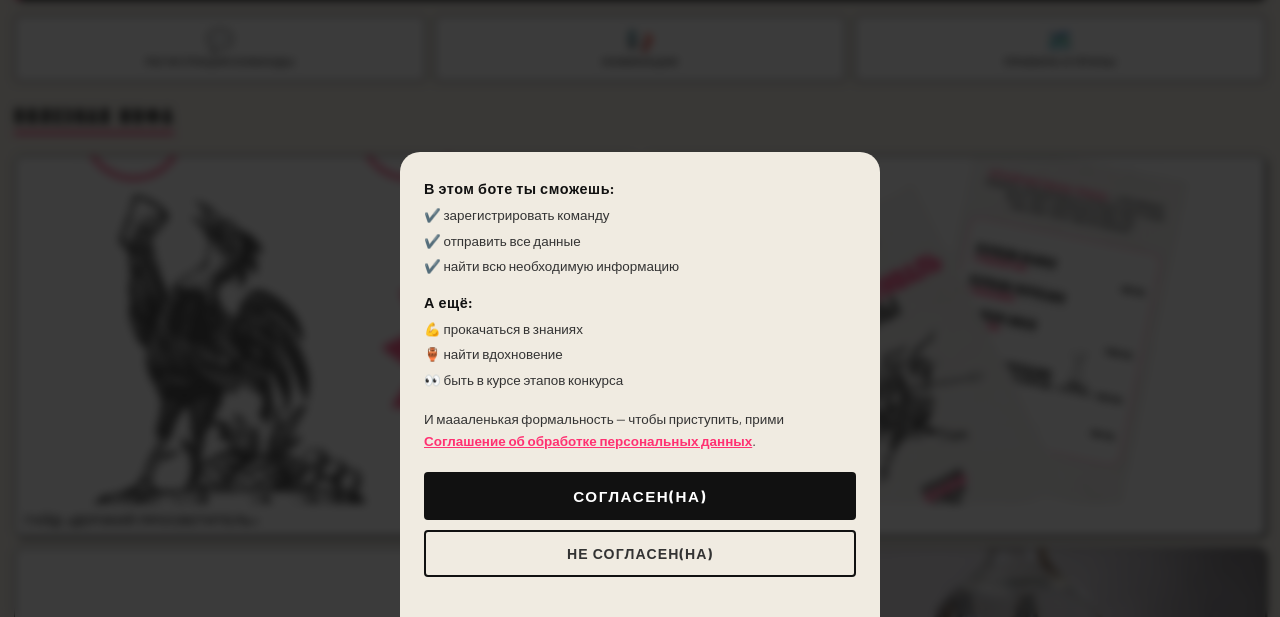
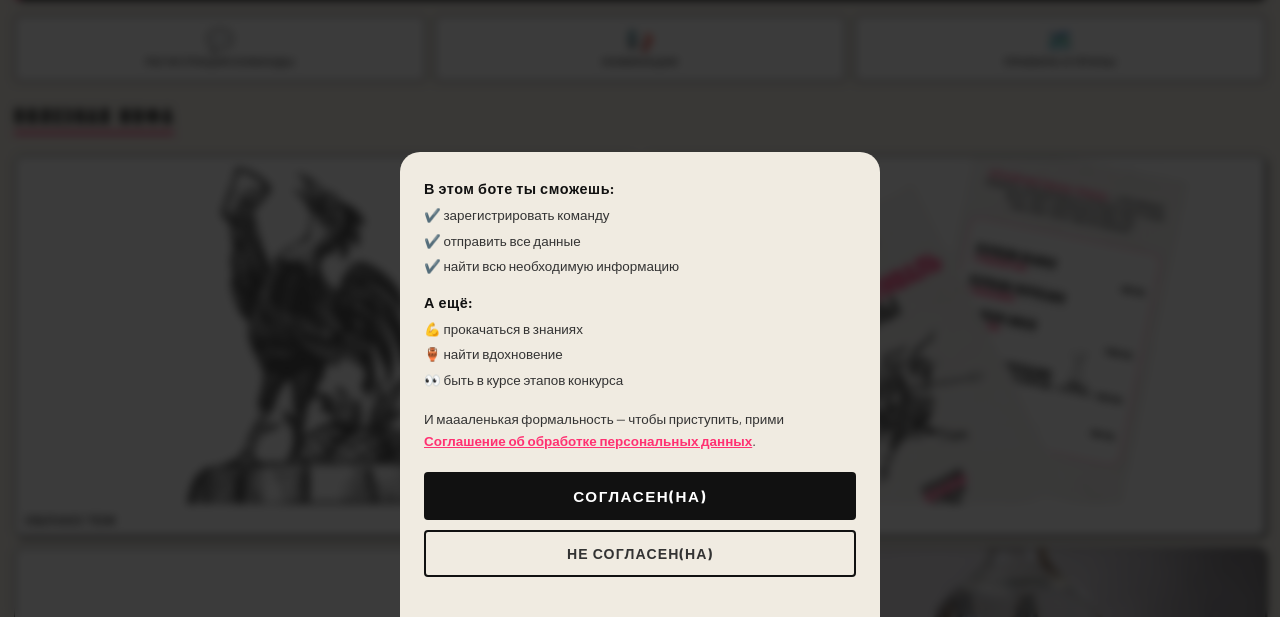
Before and after one commit to therop17/epsolon, a Flask app: page / in a window 1280 px wide. Shown: the part 183-800 px from the top of the page. Run offline with Flask 3, Linux system fonts and the light colour scheme; some libraries are stand-ins or nearby versions; some web fonts are replaced.

Commit message:
Add rooster icon and rename guide card to 'Облако Тем'

```diff
--- a/templates/index.html
+++ b/templates/index.html
@@ -116,8 +116,8 @@
             <div class="titlenames"><h1>Полезная инфа</h1></div>
             <div class="content-grid">
                 <a class="content-card" href="https://docs.google.com/document/d/1tnzHXpyVRIdS3lH_SzupPlaIswOZ6fOFzDYuGNMBTs8/edit?usp=sharing" target="_blank" rel="noopener">
-        <div class="card-bg card-photo"><img src="/static/img/enlighten.jpg" alt="Гайд «Дерзкий просветитель»"></div>
-        <div class="content-label"><div class="content-title">Гайд «Дерзкий просветитель»</div></div>
+        <div class="card-bg card-photo"><img src="/static/img/enlighten.jpg" alt="Облако Тем"></div>
+        <div class="content-label"><div class="content-title">Облако Тем</div></div>
                  </a>
                 <a class="content-card" href="https://drive.google.com/drive/folders/1Uk112bYl9-ebBlz_y2A6g9WHljXjHaEy?usp=drive_link" target="_blank" rel="noopener">
         <div class="card-bg card-photo"><img src="/static/img/menu_template.jpg" alt="Шаблон меню"></div>
```
Also changed, not shown: static/img/enlighten.jpg.
